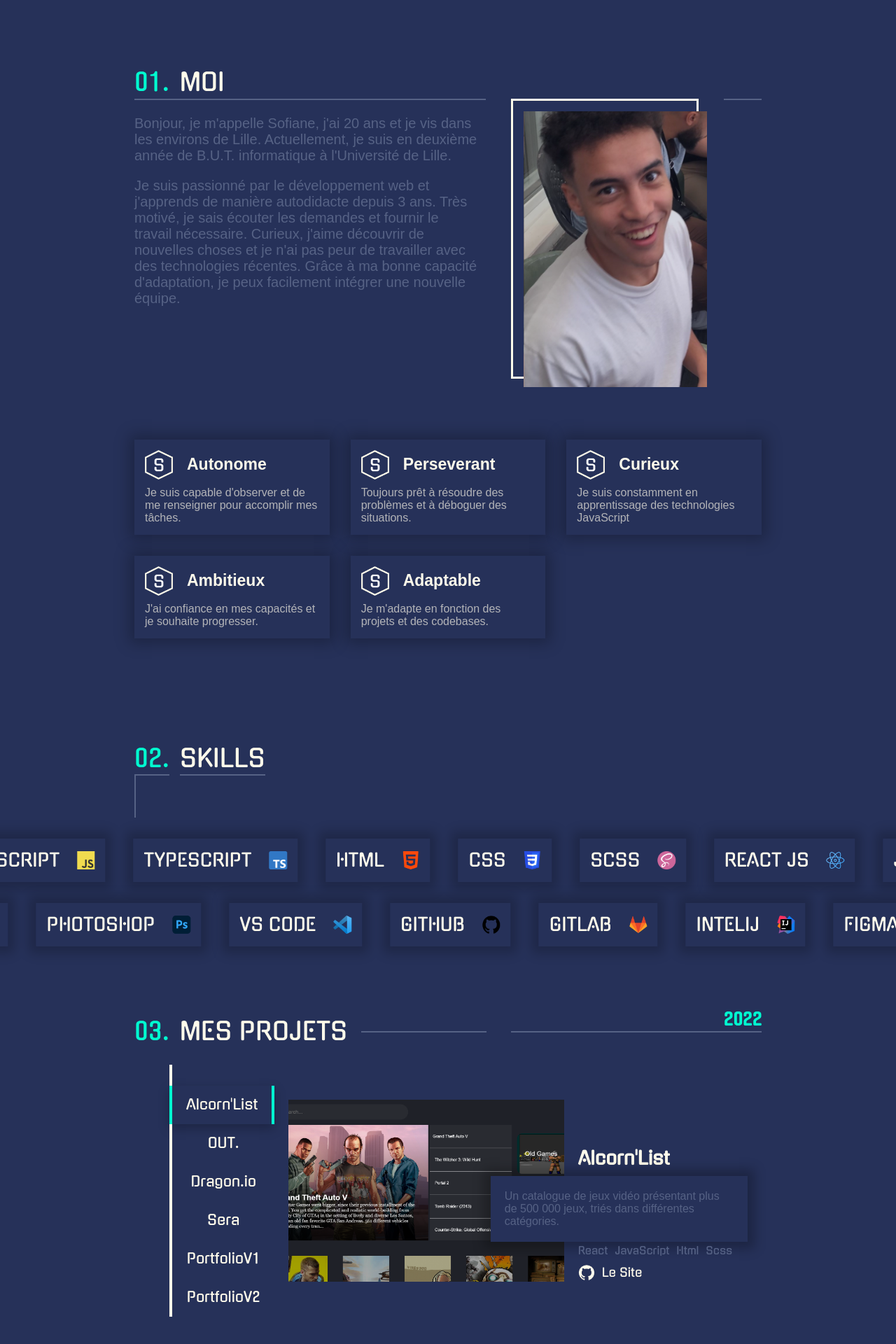
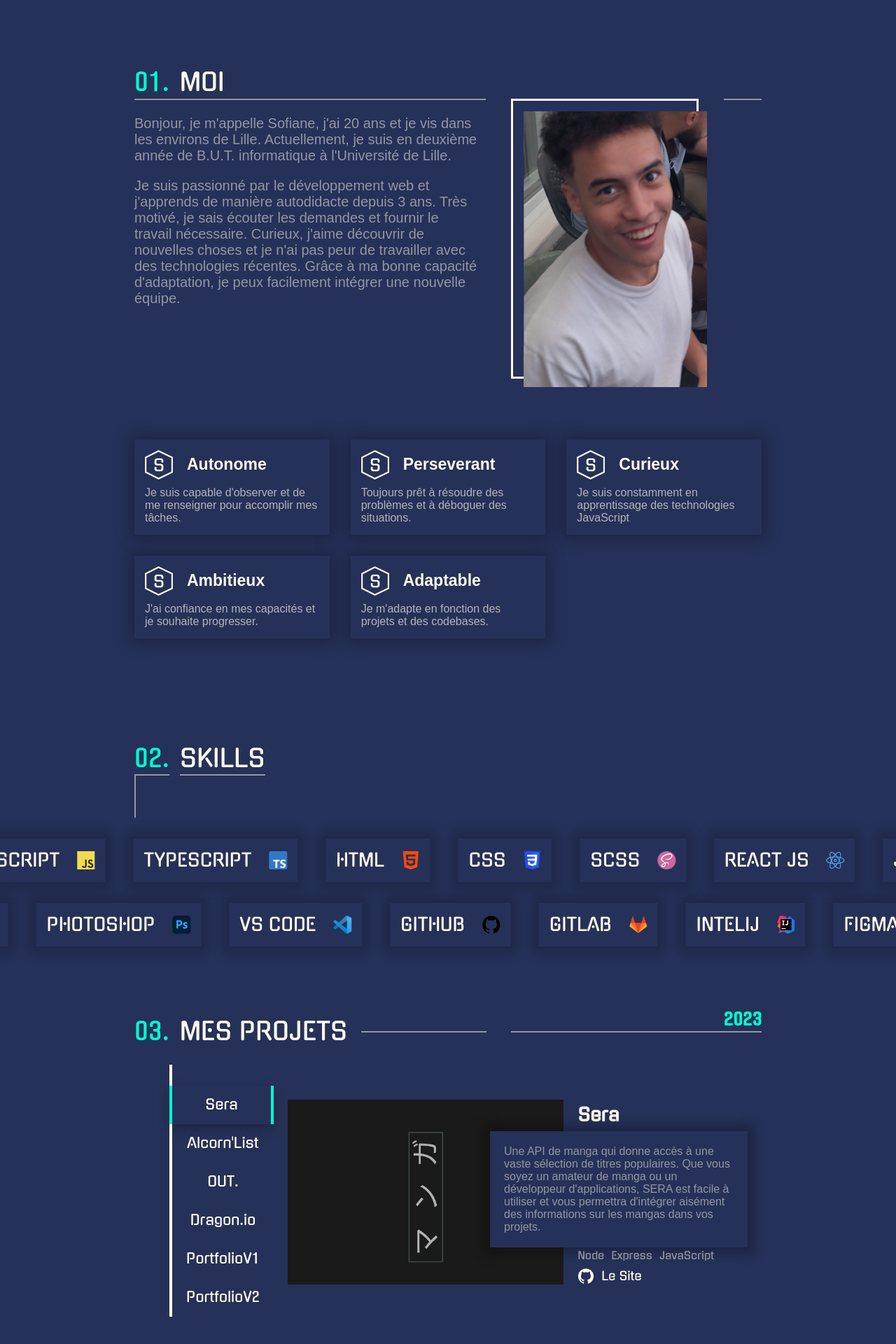
Before and after one commit to Sail-Cpu/portfolio-v2, a React (Create React App) app: page / in a window 1280 px wide. Shown: the part 824-2744 px from the top of the page at 70% size. Built offline with nearby package versions, Linux system fonts and the light colour scheme.

Commit message:
Update Contents and colors

```diff
--- a/src/content/Project.js
+++ b/src/content/Project.js
@@ -11,6 +11,22 @@ export const ProjectName = {
 };
 
 const Project = [
+  {
+    name: "Sera",
+    description: {
+      fr:
+          "Une API de manga qui donne accès à une vaste sélection de titres populaires. Que vous soyez un amateur de manga ou un développeur d'applications, SERA est facile à utiliser et vous permettra d'intégrer aisément des informations sur les mangas dans vos projets.",
+      en:
+          "A manga API that provides access to a vast selection of popular titles. Whether " +
+          "you are a manga enthusiast or an application developer, SERA is easy to use and " +
+          "will allow you to seamlessly integrate manga information into your projects.",
+    },
+    date: 2023,
+    image: Sera,
+    techno: ["Node", "Express", "JavaScript"],
+    git: "https://github.com/Sail-Cpu/Sera",
+    link: "http://seramanga.sofianelasoa.fr/"
+  },
   {
     name: "Alcorn'List",
     description: {
@@ -54,22 +70,6 @@ const Project = [
     git: "https://gitlab.univ-lille.fr/sofiane.lasoa.etu/sae-2023-groupei-lasoa-gomis",
   },
   {
-    name: "Sera",
-    description: {
-      fr:
-        "Une API de manga qui donne accès à une vaste sélection de titres populaires. Que vous soyez un amateur de manga ou un développeur d'applications, SERA est facile à utiliser et vous permettra d'intégrer aisément des informations sur les mangas dans vos projets.",
-      en:
-        "A manga API that provides access to a vast selection of popular titles. Whether " +
-        "you are a manga enthusiast or an application developer, SERA is easy to use and " +
-        "will allow you to seamlessly integrate manga information into your projects.",
-    },
-    date: 2023,
-    image: Sera,
-    techno: ["Node", "Express", "JavaScript"],
-    git: "https://github.com/Sail-Cpu/Sera",
-    link: "http://seramanga.sofianelasoa.fr/"
-  },
-  {
     name: "PortfolioV1",
     description: {
       fr:
--- a/src/pages/section/Hero.js
+++ b/src/pages/section/Hero.js
@@ -3,6 +3,7 @@ import styled from "styled-components";
 import HeroContent from "../../content/Hero";
 //Components
 import Button from "../../components/Button";
+import theme from "../../styles/Theme";
 
 const StyledHeroBanner = styled.section`
   width: 100%;
@@ -26,9 +27,9 @@ const StyledHeroBanner = styled.section`
   }
   .presentation-container {
     width: 60%;
-    font-size: 19px;
+    font-size: 20px;
     margin: 5px 0 20px 0;
-    color: rgba(255, 251, 235, 0.5);
+    color: ${theme.colors.fourth};
     font-family: monospace;
   }
   @media screen and (max-width: 1050px) {
--- a/src/styles/Theme.js
+++ b/src/styles/Theme.js
@@ -3,7 +3,7 @@ const theme = {
     primary: "#263159",
     secondary: "#FFFBEB",
     third: "#00FFD1",
-    fourth: "#566285",
+    fourth: "rgba(255, 251, 235, 0.5)",
     fifth: "#a5fff0",
   },
 };
```
